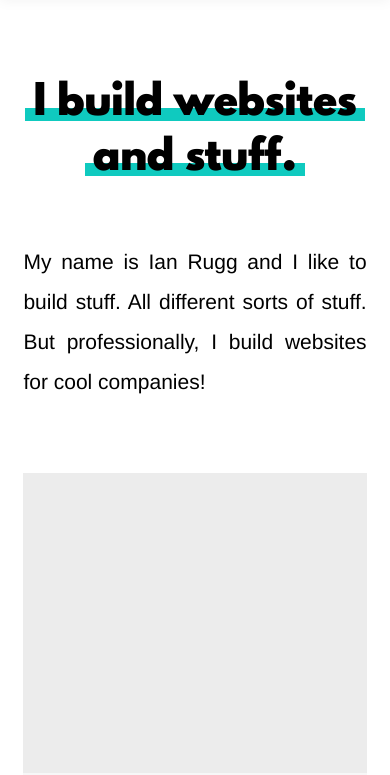
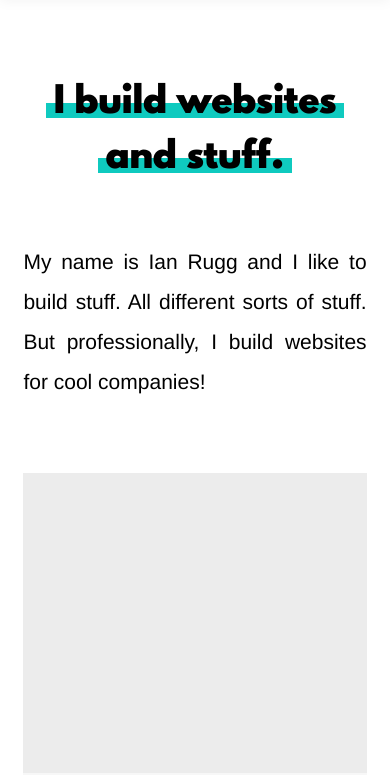
Before and after one commit to olokoo/ianrugg, a Gatsby site: page / in a window 390 px wide. Shown: the part 78-853 px from the top of the page. Built offline with nearby package versions, Linux system fonts and the light colour scheme; Gatsby itself is replaced by a stand-in of ours.

Commit message:
Removed negative margin hack and fixed some styling.

```diff
--- a/src/styles/global.scss
+++ b/src/styles/global.scss
@@ -157,7 +157,7 @@ header{
 		box-shadow: inset 0 -12px 0 $color-white, inset 0 -25px 0 $secondary-color;
 	}
 	@media (max-width: 540px) {
-		box-shadow: inset 0 -12px 0 $color-white, inset 0 -25px 0 $secondary-color;
+		box-shadow: inset 0 -10px 0 $color-white, inset 0 -25px 0 $secondary-color;
 	}
 }
 
@@ -180,16 +180,13 @@ header{
 	}
 
 	.hero-heading-wrapper {
-		@include respond-down('small') {
-			margin-left: -6%;
-			margin-right: -6%;
-		}
+
 	}
 
 	.hero-heading {
 		display: inline;
 		font-weight: 900;
-		font-size: 40px;
+		font-size: 35px;
 		line-height: 55px;
 		color: #000;
 		font-family: $font-spartan;
```
